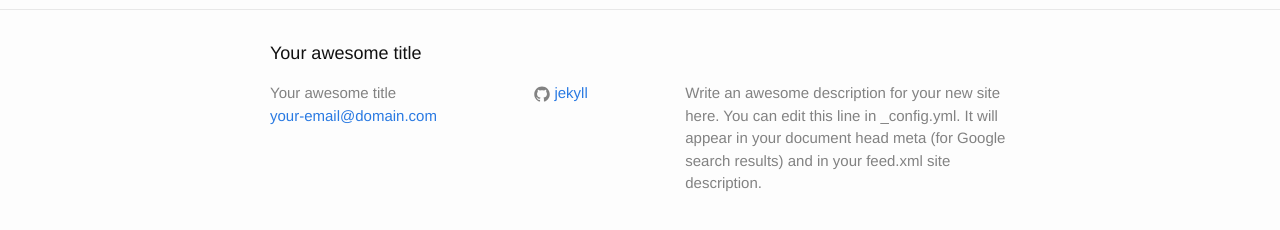
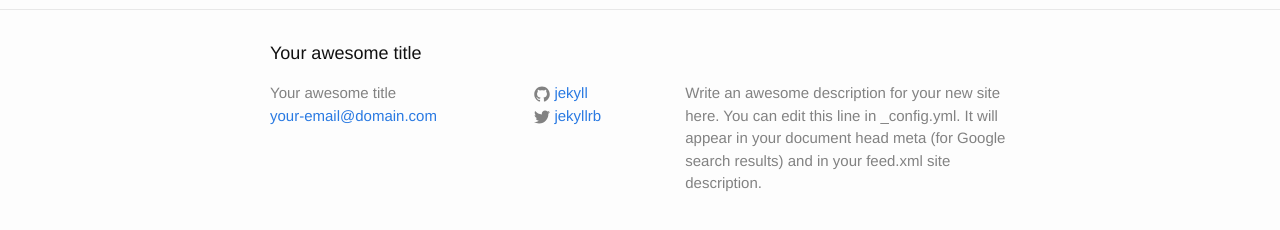
Before and after one commit to saloni1990/saloni1990.github.io, a Jekyll site: the page built from index.html, in a window 1280 px wide. Shown: the part 287-517 px from the top of the page. Built offline with Jekyll 4.4.1, drawn with Linux system fonts in a browser that asks for light colours.

Commit message:
Create footer.html

```diff
--- a/_includes/footer.html
+++ b/_includes/footer.html
@@ -20,9 +20,9 @@
           </li>
           {% endif %}
 
-          {% if site.twitter_saloni %}
+          {% if site.twitter_username %}
           <li>
-            {% include icon-twitter.html saloni1990=site.twitter_saloni1990 %}
+            {% include icon-twitter.html username=site.twitter_username %}
           </li>
           {% endif %}
         </ul>
```
